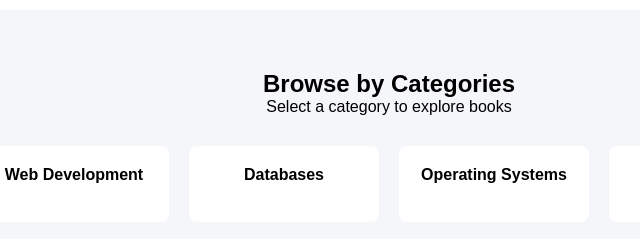
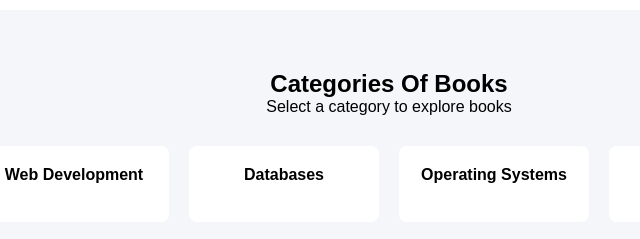
Before and after one commit to sibtain-raza817/Library-Management-System, a plain HTML site: page index.html in a window 1280 px wide. Shown: the part 1594-1833 px from the top of the page, 251-891 px from the left. Drawn offline with Linux system fonts and the light colour scheme.

```diff
--- a/index.html
+++ b/index.html
@@ -121,7 +121,7 @@
 
 <!-- CATEGORIES -->
 <section id="categories" class="categories-section">
-    <h2>Browse by Categories</h2>
+    <h2>Categories Of Books</h2>
     <p>Select a category to explore books</p>
 
     <div class="category-grid">
```
